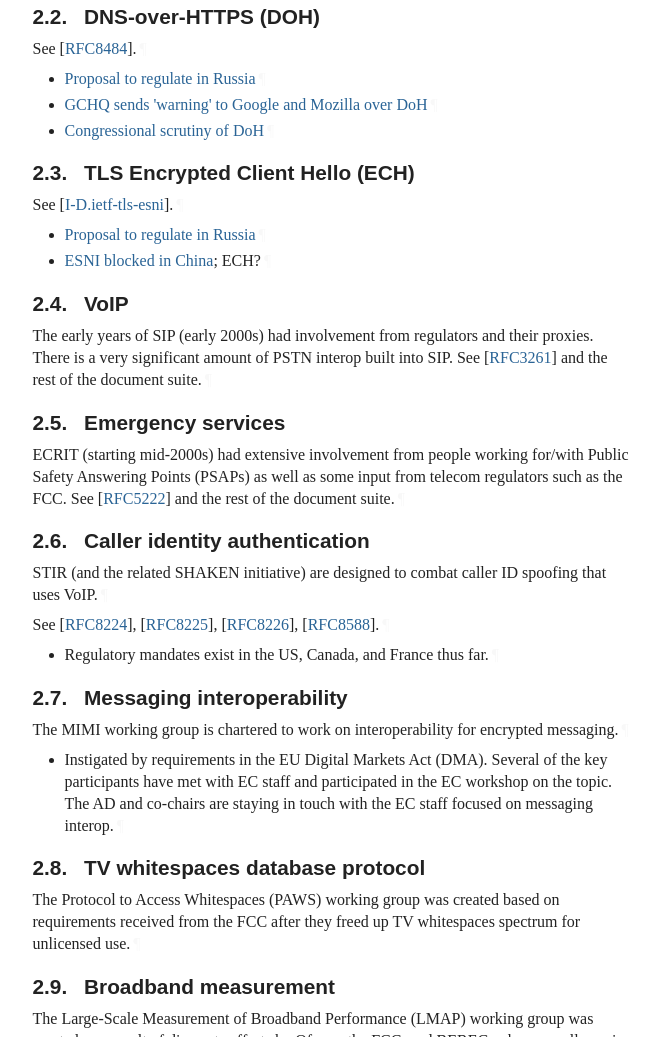
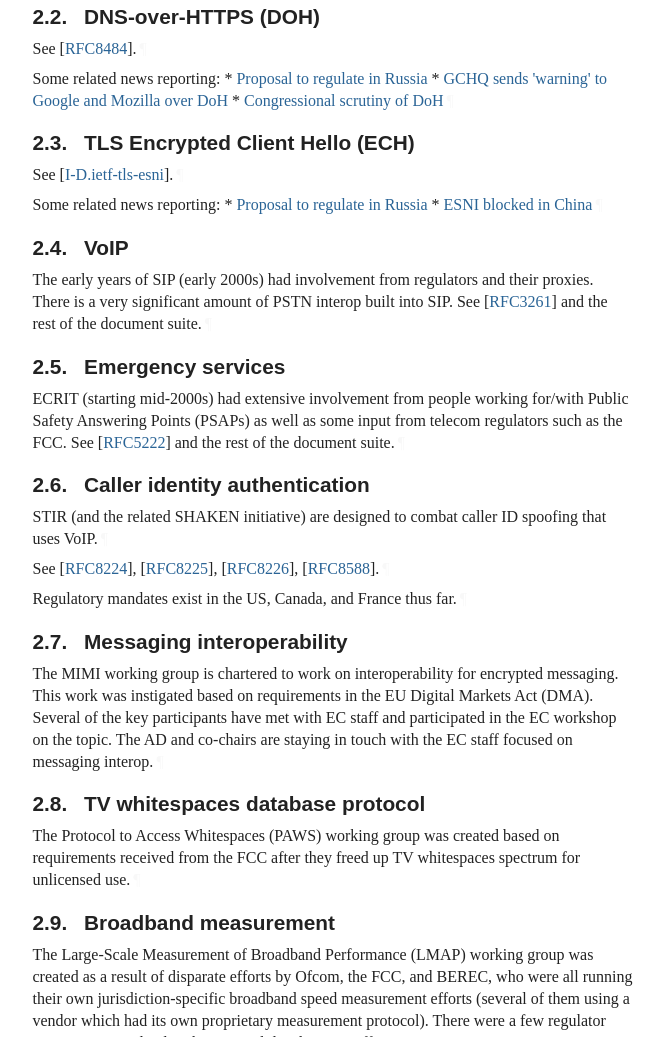
Before and after one commit to coopdanger/draft-ietf-policy-interactions, a plain HTML site: page draft-cooper-policy-interactions.html in a window 1280 px wide. Shown: the part 1151-2188 px from the top of the page, without its empty margins (92-751 px from the left). Drawn offline with Linux system fonts and the light colour scheme; a web font is replaced by a local one.

Commit message:
Script updating gh-pages from 7d8139b. [ci skip]

```diff
--- a/draft-cooper-policy-interactions.html
+++ b/draft-cooper-policy-interactions.html
@@ -1243,17 +1243,10 @@ svg :is([fill="white"], [fill^="#fff"]) {
 <a href="#section-2.2" class="section-number selfRef">2.2. </a><a href="#name-dns-over-https-doh" class="section-name selfRef">DNS-over-HTTPS (DOH)</a>
         </h3>
 <p id="section-2.2-1">See <span>[<a href="#RFC8484" class="cite xref">RFC8484</a>]</span>.<a href="#section-2.2-1" class="pilcrow">¶</a></p>
-<ul class="normal">
-<li class="normal" id="section-2.2-2.1">
-            <a href="https://www.zdnet.com/article/russia-wants-to-ban-the-use-of-secure-protocols-such-as-tls-1-3-doh-dot-esni/">Proposal to regulate in Russia</a><a href="#section-2.2-2.1" class="pilcrow">¶</a>
-</li>
-          <li class="normal" id="section-2.2-2.2">
-            <a href="https://www.telegraph.co.uk/news/2019/05/31/gchq-warns-google-mozilla-plans-encrypted-browsers/">GCHQ sends 'warning' to Google and Mozilla over DoH</a><a href="#section-2.2-2.2" class="pilcrow">¶</a>
-</li>
-          <li class="normal" id="section-2.2-2.3">
-            <a href="https://hub.packtpub.com/googles-dns-over-https-encryption-plan-faces-scrutiny-from-isps-and-the-congress/">Congressional scrutiny of DoH</a><a href="#section-2.2-2.3" class="pilcrow">¶</a>
-</li>
-        </ul>
+<p id="section-2.2-2">Some related news reporting:
+* <a href="https://www.zdnet.com/article/russia-wants-to-ban-the-use-of-secure-protocols-such-as-tls-1-3-doh-dot-esni/">Proposal to regulate in Russia</a>
+* <a href="https://www.telegraph.co.uk/news/2019/05/31/gchq-warns-google-mozilla-plans-encrypted-browsers/">GCHQ sends 'warning' to Google and Mozilla over DoH</a>
+* <a href="https://hub.packtpub.com/googles-dns-over-https-encryption-plan-faces-scrutiny-from-isps-and-the-congress/">Congressional scrutiny of DoH</a><a href="#section-2.2-2" class="pilcrow">¶</a></p>
 </section>
 </div>
 <div id="tls-encrypted-client-hello-ech">
@@ -1262,14 +1255,9 @@ svg :is([fill="white"], [fill^="#fff"]) {
 <a href="#section-2.3" class="section-number selfRef">2.3. </a><a href="#name-tls-encrypted-client-hello-" class="section-name selfRef">TLS Encrypted Client Hello (ECH)</a>
         </h3>
 <p id="section-2.3-1">See <span>[<a href="#I-D.ietf-tls-esni" class="cite xref">I-D.ietf-tls-esni</a>]</span>.<a href="#section-2.3-1" class="pilcrow">¶</a></p>
-<ul class="normal">
-<li class="normal" id="section-2.3-2.1">
-            <a href="https://www.zdnet.com/article/russia-wants-to-ban-the-use-of-secure-protocols-such-as-tls-1-3-doh-dot-esni/">Proposal to regulate in Russia</a><a href="#section-2.3-2.1" class="pilcrow">¶</a>
-</li>
-          <li class="normal" id="section-2.3-2.2">
-            <a href="https://www.zdnet.com/article/china-is-now-blocking-all-encrypted-https-traffic-using-tls-1-3-and-esni/">ESNI blocked in China</a>; ECH?<a href="#section-2.3-2.2" class="pilcrow">¶</a>
-</li>
-        </ul>
+<p id="section-2.3-2">Some related news reporting:
+* <a href="https://www.zdnet.com/article/russia-wants-to-ban-the-use-of-secure-protocols-such-as-tls-1-3-doh-dot-esni/">Proposal to regulate in Russia</a>
+* <a href="https://www.zdnet.com/article/china-is-now-blocking-all-encrypted-https-traffic-using-tls-1-3-and-esni/">ESNI blocked in China</a><a href="#section-2.3-2" class="pilcrow">¶</a></p>
 </section>
 </div>
 <div id="voip">
@@ -1295,10 +1283,7 @@ svg :is([fill="white"], [fill^="#fff"]) {
         </h3>
 <p id="section-2.6-1">STIR (and the related SHAKEN initiative) are designed to combat caller ID spoofing that uses VoIP.<a href="#section-2.6-1" class="pilcrow">¶</a></p>
 <p id="section-2.6-2">See <span>[<a href="#RFC8224" class="cite xref">RFC8224</a>]</span>, <span>[<a href="#RFC8225" class="cite xref">RFC8225</a>]</span>, <span>[<a href="#RFC8226" class="cite xref">RFC8226</a>]</span>, <span>[<a href="#RFC8588" class="cite xref">RFC8588</a>]</span>.<a href="#section-2.6-2" class="pilcrow">¶</a></p>
-<ul class="normal">
-<li class="normal" id="section-2.6-3.1">Regulatory mandates exist in the US, Canada, and France thus far.<a href="#section-2.6-3.1" class="pilcrow">¶</a>
-</li>
-        </ul>
+<p id="section-2.6-3">Regulatory mandates exist in the US, Canada, and France thus far.<a href="#section-2.6-3" class="pilcrow">¶</a></p>
 </section>
 </div>
 <div id="messaging-interoperability">
@@ -1306,11 +1291,7 @@ svg :is([fill="white"], [fill^="#fff"]) {
         <h3 id="name-messaging-interoperability">
 <a href="#section-2.7" class="section-number selfRef">2.7. </a><a href="#name-messaging-interoperability" class="section-name selfRef">Messaging interoperability</a>
         </h3>
-<p id="section-2.7-1">The MIMI working group is chartered to work on interoperability for encrypted messaging.<a href="#section-2.7-1" class="pilcrow">¶</a></p>
-<ul class="normal">
-<li class="normal" id="section-2.7-2.1">Instigated by requirements in the EU Digital Markets Act (DMA). Several of the key participants have met with EC staff and participated in the EC workshop on the topic. The AD and co-chairs are staying in touch with the EC staff focused on messaging interop.<a href="#section-2.7-2.1" class="pilcrow">¶</a>
-</li>
-        </ul>
+<p id="section-2.7-1">The MIMI working group is chartered to work on interoperability for encrypted messaging. This work was instigated based on requirements in the EU Digital Markets Act (DMA). Several of the key participants have met with EC staff and participated in the EC workshop on the topic. The AD and co-chairs are staying in touch with the EC staff focused on messaging interop.<a href="#section-2.7-1" class="pilcrow">¶</a></p>
 </section>
 </div>
 <div id="tv-whitespaces-database-protocol">
```
Also changed, not shown: draft-cooper-policy-interactions.txt.
